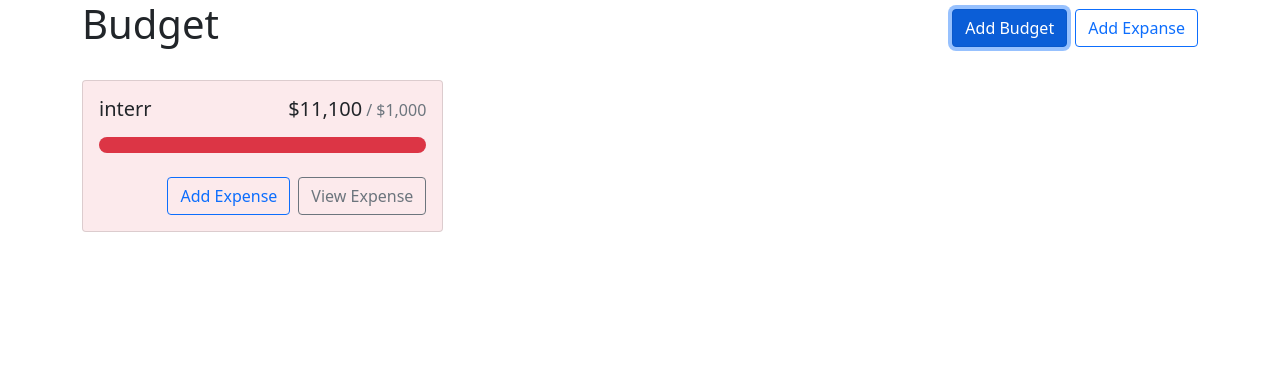
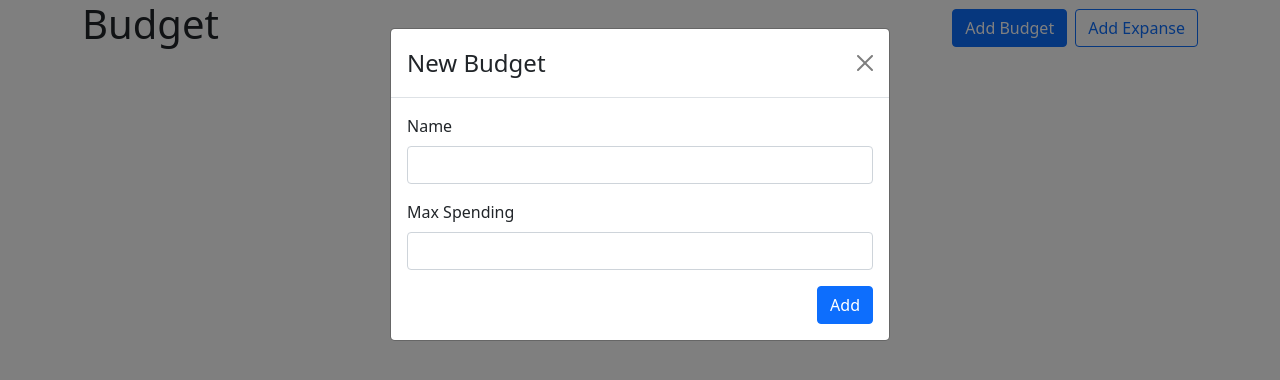
Before and after one commit to TaherBarakat/react-budget-app, a React (Vite) app: page / in a window 1280 px wide. Both pictures are taken after a click on the button "Add Budget". Shown: the top 380 px of the page. Built offline with nearby package versions, Linux system fonts and the light colour scheme.

Commit message:
working on add budget modal , and on showing the new added budgets

```diff
--- /dev/null
+++ b/src/AddBudgetModal.jsx
@@ -0,0 +1,47 @@
+import { useRef } from "react";
+import { Modal, Form, Button } from "react-bootstrap";
+import { useBudgets } from "./context/BudgetsContext";
+export default function AddBudgetModal({ handleClose, show }) {
+     const { addBudget } = useBudgets();
+     function handleSubmit(event) {
+          event.preventDefault();
+          addBudget({ name: name.current.value, max: max.current.value });
+          handleClose();
+     }
+     const name = useRef();
+     const max = useRef();
+     return (
+          <Modal show={show} onHide={handleClose}>
+               <Form onSubmit={handleSubmit}>
+                    <Modal.Header closeButton>
+                         <Modal.Title>New Budget</Modal.Title>
+                    </Modal.Header>
+                    <Modal.Body>
+                         <Form.Group className="mb-3" controlId="name">
+                              <Form.Label>Name</Form.Label>
+                              <Form.Control
+                                   ref={name}
+                                   type="text"
+                                   required
+                              ></Form.Control>
+                         </Form.Group>
+                         <Form.Group className="mb-3" controlId="name">
+                              <Form.Label>Max Spending</Form.Label>
+                              <Form.Control
+                                   ref={max}
+                                   type="number"
+                                   required
+                                   min={0}
+                                   step={0.01}
+                              ></Form.Control>
+                         </Form.Group>
+                         <div className="d-flex justify-content-end ">
+                              <Button variant="primary" type="submit">
+                                   Add
+                              </Button>
+                         </div>
+                    </Modal.Body>
+               </Form>
+          </Modal>
+     );
+}
--- a/src/App.jsx
+++ b/src/App.jsx
@@ -1,13 +1,24 @@
 import Container from "react-bootstrap/Container";
 import { Stack, Button } from "react-bootstrap";
 import BudgetCard from "./BudgetCard";
+import AddBudgetModal from "./AddBudgetModal";
+import { useState } from "react";
+import { useBudgets } from "./context/BudgetsContext";
 function App() {
+     const [showAddBudgetModal, setShowAddBudgetModal] = useState(false);
+     const { budgets, getBudgetExpenses } = useBudgets();
+
      return (
           <>
                <Container>
                     <Stack direction="horizontal" gap="2" className="mb-4">
                          <h1 className="me-auto">Budget</h1>
-                         <Button variant="primary">Add Budget</Button>
+                         <Button
+                              variant="primary"
+                              onClick={() => setShowAddBudgetModal(true)}
+                         >
+                              Add Budget
+                         </Button>
                          <Button variant="outline-primary">Add Expanse</Button>
                     </Stack>
                     <div
@@ -19,14 +30,28 @@ function App() {
                               alignItems: "flex-start",
                          }}
                     >
-                         <BudgetCard
-                              gray
-                              name={"interr"}
-                              max={1000}
-                              amount={11100}
-                         ></BudgetCard>
+                         {budgets.map((budget) => {
+                              const amount = getBudgetExpenses(
+                                   budget.id
+                              ).reduce(
+                                   (total, expense) => total + expense.amount,
+                                   0
+                              );
+                              return (
+                                   <BudgetCard
+                                        key={budget.id}
+                                        name={budget.name}
+                                        max={budget.max}
+                                        amount={amount}
+                                   ></BudgetCard>
+                              );
+                         })}
                     </div>
                </Container>
+               <AddBudgetModal
+                    show={showAddBudgetModal}
+                    handleClose={() => setShowAddBudgetModal(false)}
+               />
           </>
      );
 }
```
